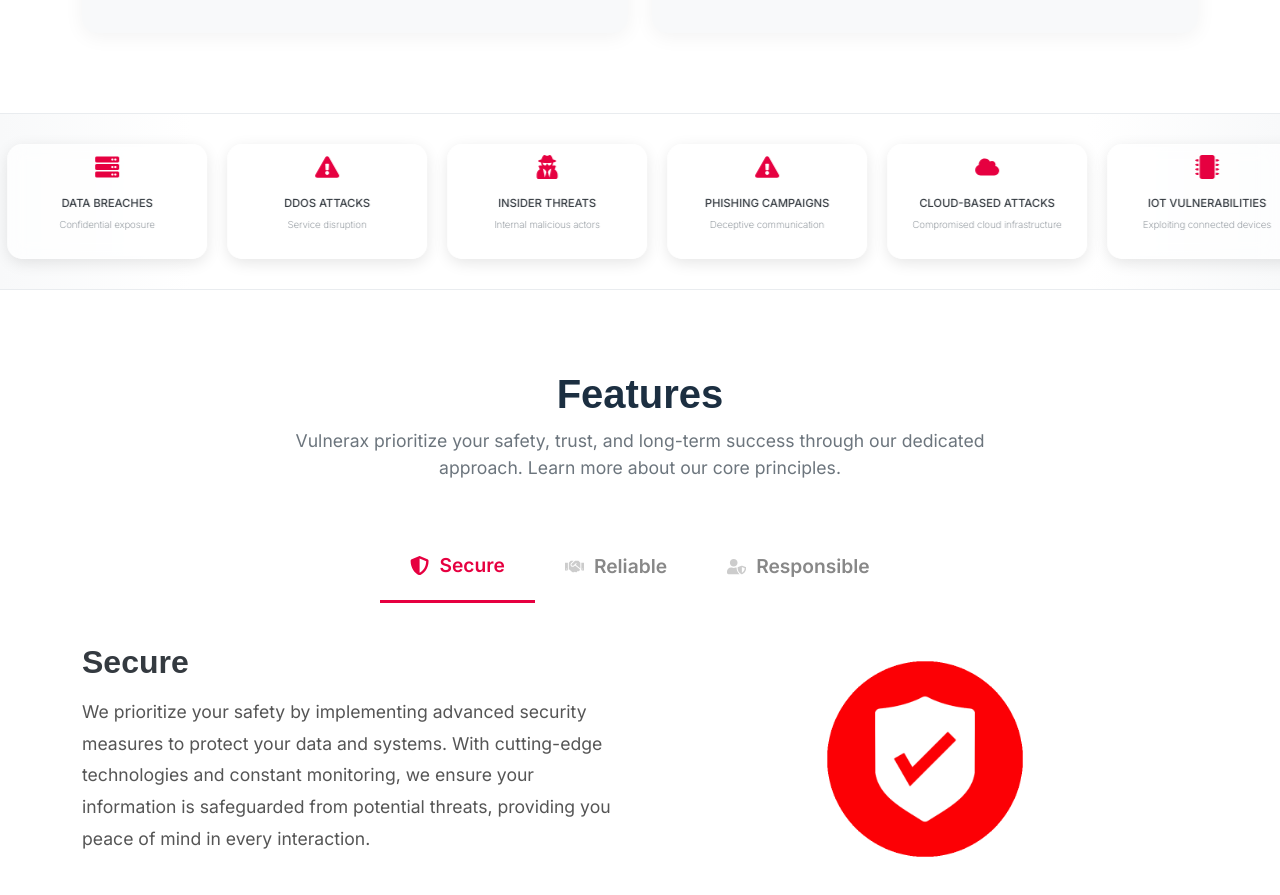
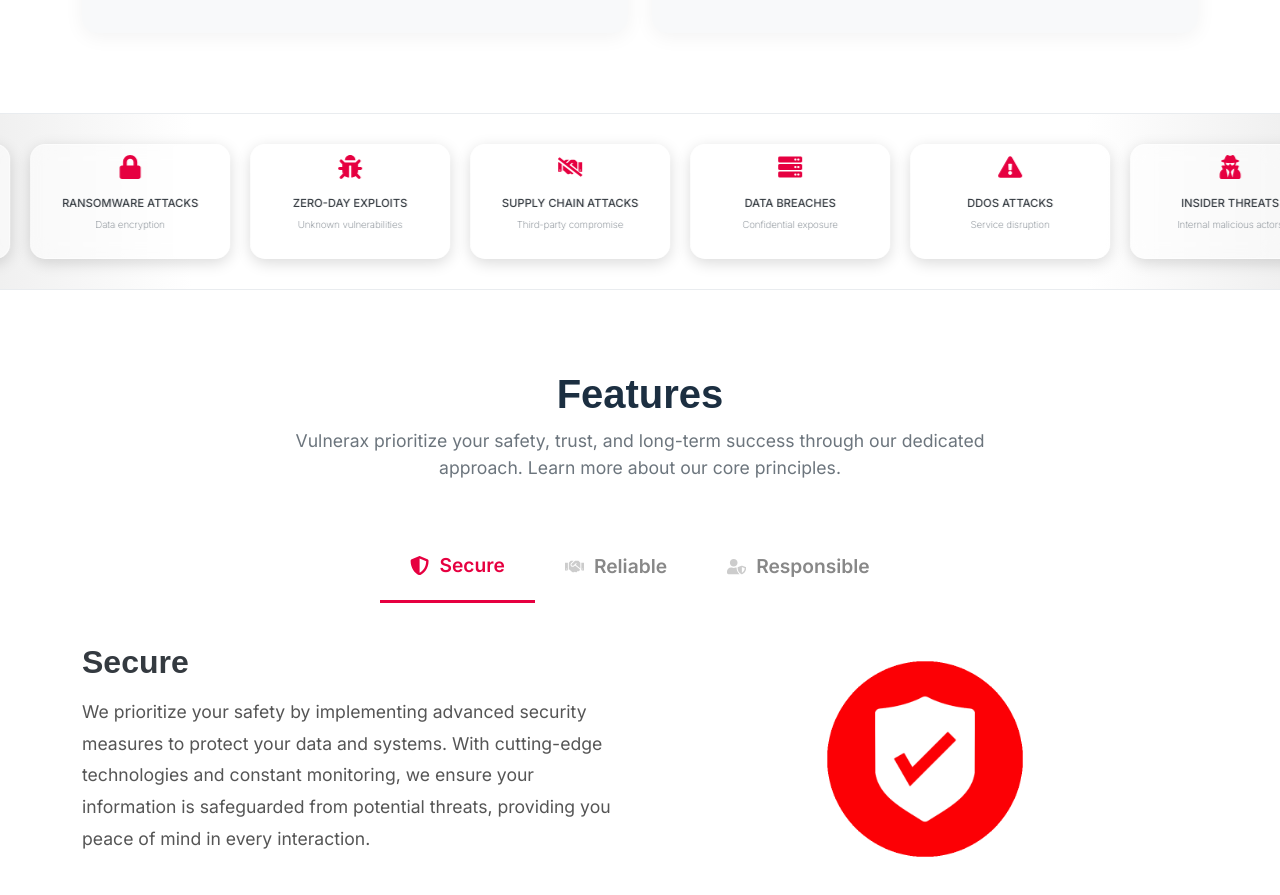
Before and after one commit to Galang0304/web-main-vulnerax-update, a Next.js app: page / in a window 1280 px wide. Shown: the part 2567-3462 px from the top of the page. Built offline with nearby package versions, Linux system fonts and the light colour scheme.

Commit message:
update v2

```diff
--- a/src/app/page.js
+++ b/src/app/page.js
@@ -110,7 +110,6 @@ export default function Home() {
           </div>
         </div>
       </section>
-
       <About />
       <Services />
       <ThreatsAnimation />
--- a/src/components/pages/ThreatsAnimation.js
+++ b/src/components/pages/ThreatsAnimation.js
@@ -2,7 +2,6 @@
 import { motion } from 'framer-motion';
 import { FaLock, FaExclamationTriangle, FaServer, FaUserSecret, FaBug, FaCloud, FaLaptopCode, FaHandshakeSlash, FaMicrochip, FaRobot, FaFingerprint } from 'react-icons/fa';
 
-// Array baru yang menggabungkan teks ancaman dan ikon yang relevan, dengan deskripsi singkat
 const threatsWithIcons = [
   { text: 'APT', description: 'Stealthy infiltration', icon: FaUserSecret },
   { text: 'STATE-SPONSORED HACKING', description: 'Nation-backed attacks', icon: FaLaptopCode },
@@ -21,12 +20,12 @@ const threatsWithIcons = [
 
 const textVariants = {
   animate: {
-    x: ['-100%', '100%'],
+    x: ['0%', '-100%'],
     transition: {
       x: {
         repeat: Infinity,
         repeatType: 'loop',
-        duration: 100, // Durasi lebih panjang karena item lebih banyak
+        duration: 90,
         ease: 'linear',
       },
     },
@@ -38,22 +37,17 @@ export default function ThreatsAnimation() {
     overflow: 'hidden',
     whiteSpace: 'nowrap',
     padding: '30px 0',
-    // Perubahan di sini: Latar belakang kembali ke gradien abu-abu putih
-    background: 'linear-gradient(90deg, rgba(248,249,250,1) 0%, rgba(248,249,250,0) 15%, rgba(248,249,250,0) 85%, rgba(248,249,250,1) 100%)',
+    background: 'linear-gradient(90deg, rgba(240, 240, 240, 1) 0%, rgba(240, 240, 240, 0) 15%, rgba(240, 240, 240, 0) 85%, rgba(240, 240, 240, 1) 100%)',
     position: 'relative',
     borderTop: '1px solid #e9ecef',
     borderBottom: '1px solid #e9ecef',
   };
 
-  // Menghapus overlayStyle karena latar belakang sudah terang
-  const overlayStyle = {};
-
   const motionDivStyle = {
     display: 'inline-flex',
     alignItems: 'center',
-    width: '100%',
-    position: 'relative',
-    zIndex: 2,
+    width: `${threatsWithIcons.length * 2 * 210}px`,
+    transform: `translateX(10%)`,
   };
 
   const glassItemStyle = {
@@ -64,10 +58,10 @@ export default function ThreatsAnimation() {
     margin: '0 10px',
     padding: '10px 15px',
     borderRadius: '15px',
-    backgroundColor: 'rgba(255, 255, 255, 0.7)', // Warna latar belakang glass box disesuaikan
-    backdropFilter: 'blur(10px)',
-    border: '1px solid rgba(255, 255, 255, 0.4)', // Warna border disesuaikan
-    boxShadow: '0 4px 15px rgba(0, 0, 0, 0.1)',
+    backgroundColor: 'rgba(255, 255, 255, 0.5)', // Efek glass box yang lebih transparan
+    backdropFilter: 'blur(10px)', // Blur yang lebih kuat
+    border: '1px solid rgba(255, 255, 255, 0.6)', // Border lebih solid
+    boxShadow: '0 4px 15px rgba(0, 0, 0, 0.15)', // Shadow lebih menonjol
     whiteSpace: 'normal',
     width: '200px',
     flexShrink: 0,
@@ -77,26 +71,25 @@ export default function ThreatsAnimation() {
     fontSize: '0.7rem',
     fontWeight: '500',
     whiteSpace: 'nowrap',
-    color: '#343a40', // Warna teks judul kembali ke abu-abu gelap
+    color: '#343a40',
     textTransform: 'uppercase',
   };
 
   const textDescriptionStyle = {
     fontSize: '0.6rem',
     fontWeight: '200',
-    color: '#6c757d', // Warna teks deskripsi kembali ke abu-abu
+    color: '#6c757d',
     whiteSpace: 'nowrap',
     marginTop: '5px',
   };
 
   const iconStyle = {
     fontSize: '1.5rem',
-    color: '#E60040', // Warna ikon kembali ke merah
+    color: '#E60040',
   };
 
   return (
     <div style={containerStyle}>
-      {/* Menghapus div overlay yang tidak lagi diperlukan */}
       <motion.div
         style={motionDivStyle}
         variants={textVariants}
```
